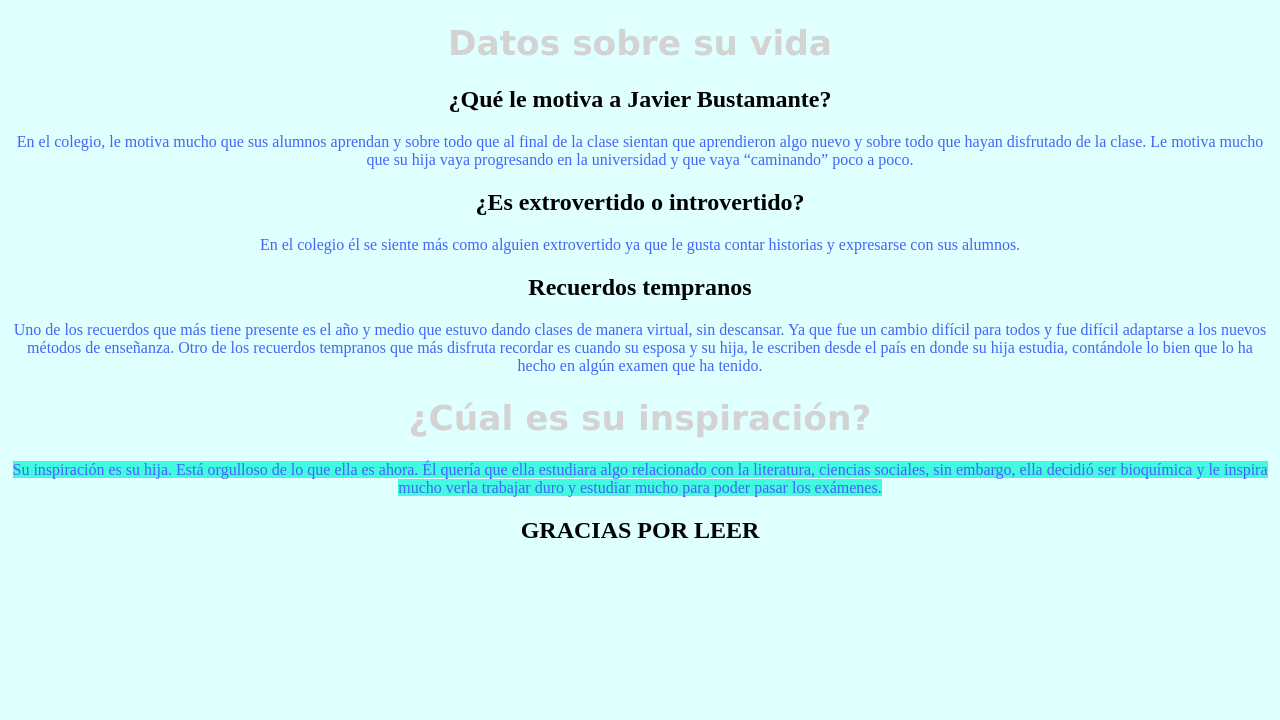
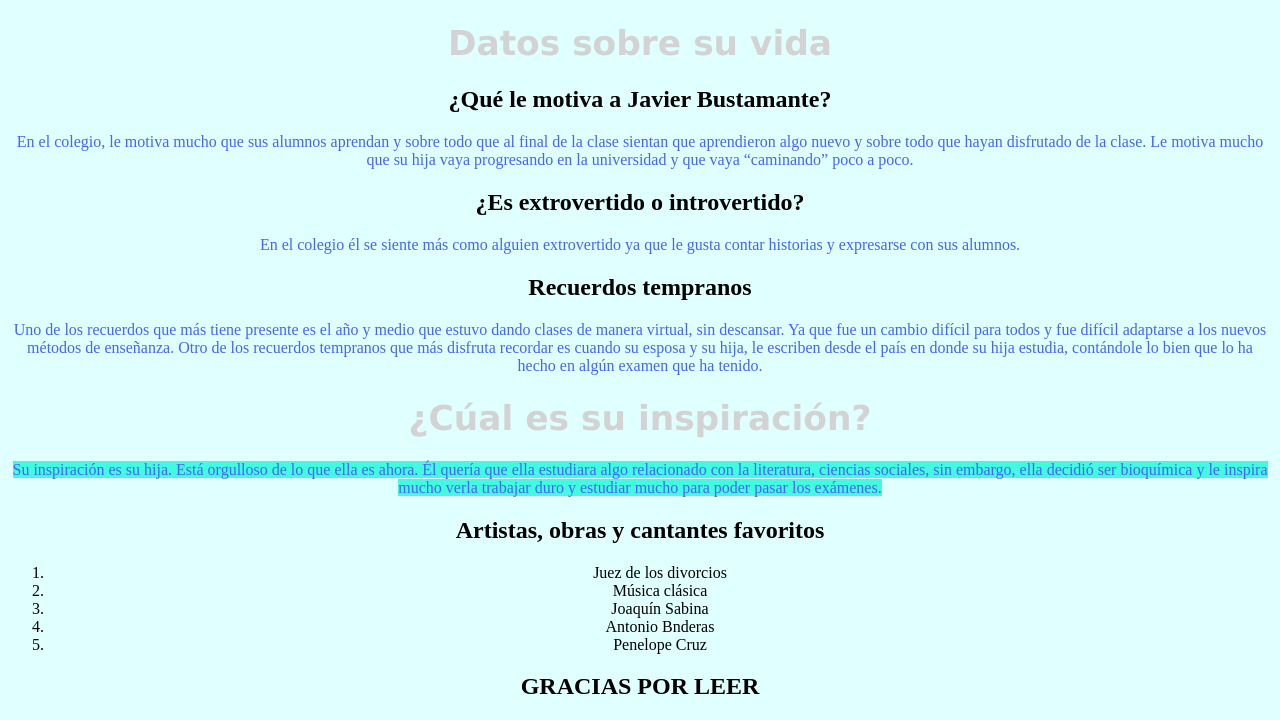
Before and after one commit to aandreaabm/biografiadeJavierBustamante, a plain HTML site: page index.html in a window 1280 px wide. Shown: the part 836-1556 px from the top of the page. Before the commit the page ends 1400 px from the top, so only its background shows below. Drawn offline with Linux system fonts and the light colour scheme.

Commit message:
Update index.html

```diff
--- a/index.html
+++ b/index.html
@@ -121,6 +121,15 @@ Otro de los recuerdos tempranos que más disfruta recordar es cuando su esposa y
 <h1 style="text-align:center;">¿Cúal es su inspiración?</h1>
 <p3 style="background-color:#44F9E2;Color:#4465F9">Su inspiración es su hija. Está orgulloso de lo que ella es ahora. Él quería que ella estudiara algo relacionado con la literatura, ciencias sociales, sin embargo, ella decidió ser bioquímica y le inspira mucho verla trabajar duro y estudiar mucho para poder pasar los exámenes.
 </p3>
+<h2 style="text-align:center;">Artistas, obras y cantantes favoritos</h2>
+<ol>
+  <li>Juez de los divorcios</li>
+  <li>Música clásica</li>
+  <li>Joaquín Sabina</li>
+  <li>Antonio Bnderas</li>
+  <li>Penelope Cruz</li>
+</ol>
+
 
 
 
```
